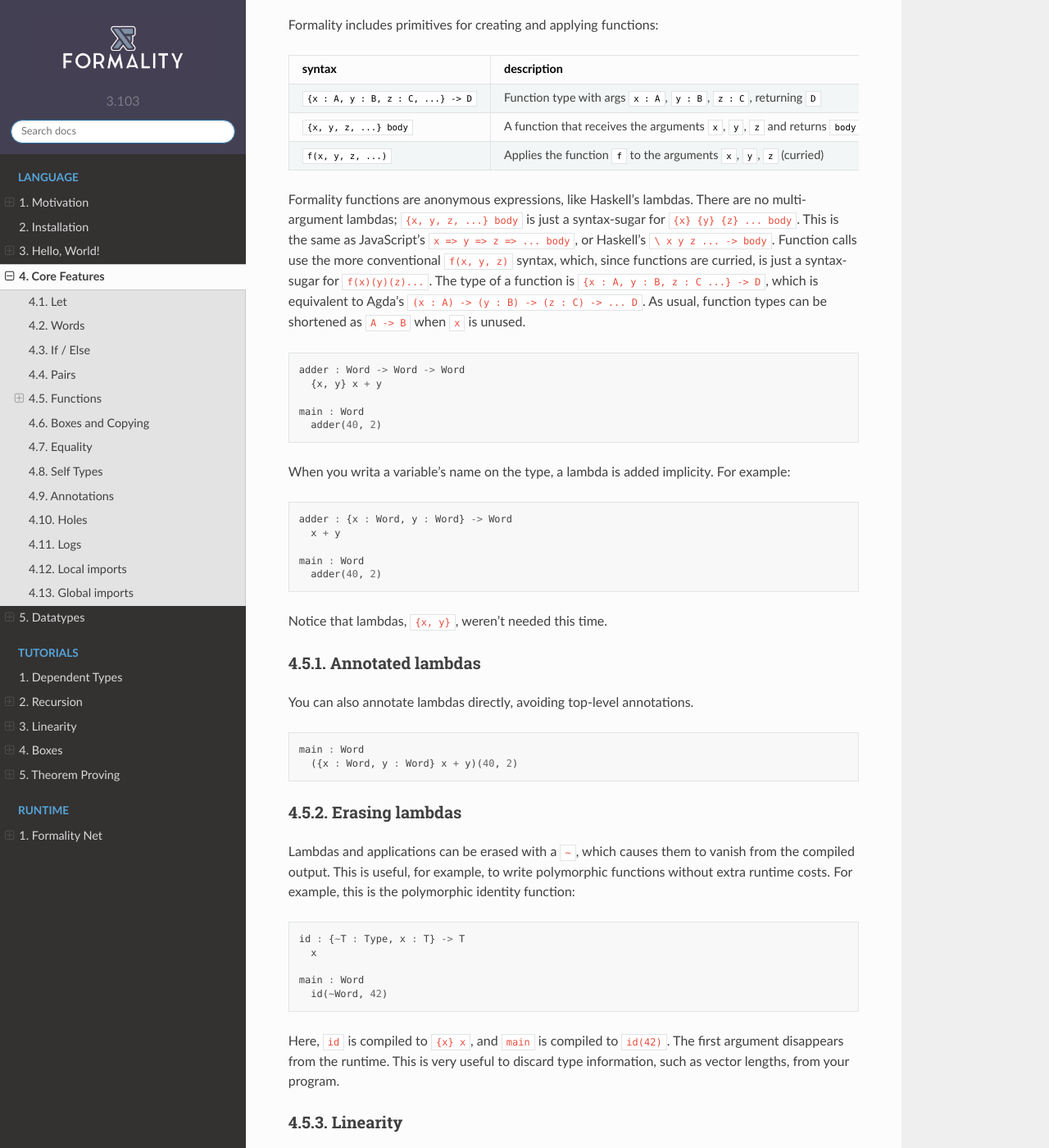
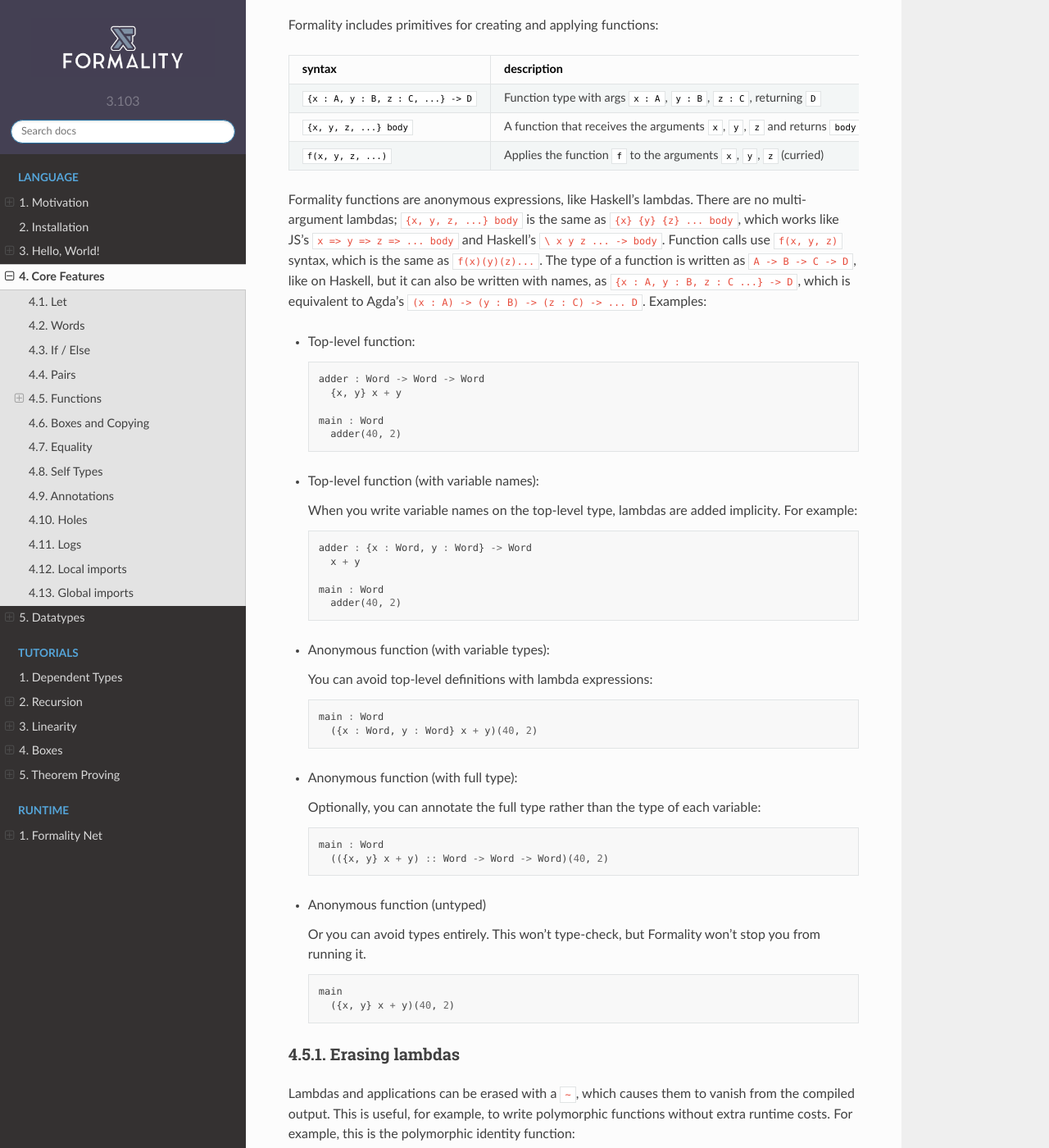
Before and after one commit to Soonad/docs.formality-lang.org, a Sphinx documentation site: the page built from docs/source/language/4.Core-Features.md, in a window 1280 px wide and 1400 px high, scrolled down 3776 px. Shown: the whole window at 82% size. Built offline with Sphinx 7.4.7 and the Read the Docs theme 2.0.0, drawn with Linux system fonts in a browser that asks for light colours; pages that are not in the unit, such as notebooks, are missing from menus.

Commit message:
Improve functions section

````diff
--- a/docs/source/language/4.Core-Features.md
+++ b/docs/source/language/4.Core-Features.md
@@ -164,36 +164,56 @@ syntax | description
 `{x, y, z, ...} body` | A function that receives the arguments `x`, `y`, `z` and returns `body`
 `f(x, y, z, ...)` | Applies the function `f` to the arguments `x`, `y`, `z` (curried)
 
-Formality functions are anonymous expressions, like Haskell's lambdas. There are no multi-argument lambdas; `{x, y, z, ...} body` is just a syntax-sugar for `{x} {y} {z} ... body`. This is the same as JavaScript's `x => y => z => ... body`, or Haskell's `\ x y z ... -> body`. Function calls use the more conventional `f(x, y, z)` syntax, which, since functions are curried, is just a syntax-sugar for `f(x)(y)(z)...`. The type of a function is `{x : A, y : B, z : C ...} -> D`, which is equivalent to Agda's `(x : A) -> (y : B) -> (z : C) -> ... D`. As usual, function types can be shortened as `A -> B` when `x` is unused.
+Formality functions are anonymous expressions, like Haskell's lambdas. There are no multi-argument lambdas; `{x, y, z, ...} body` is the same as `{x} {y} {z} ... body`, which works like JS's `x => y => z => ... body` and Haskell's `\ x y z ... -> body`. Function calls use `f(x, y, z)` syntax, which is the same as `f(x)(y)(z)...`. The type of a function is written as `A -> B -> C -> D`, like on Haskell, but it can also be written with names, as `{x : A, y : B, z : C ...} -> D`, which is equivalent to Agda's `(x : A) -> (y : B) -> (z : C) -> ... D`. Examples:
 
-```javascript
-adder : Word -> Word -> Word
-  {x, y} x + y
+- Top-level function:
 
-main : Word
-  adder(40, 2)
-```
+    ```javascript
+    adder : Word -> Word -> Word
+      {x, y} x + y
 
-When you writa a variable's name on the type, a lambda is added implicity. For example:
+    main : Word
+      adder(40, 2)
+    ```
 
-```javascript
-adder : {x : Word, y : Word} -> Word
-  x + y
+- Top-level function (with variable names):
 
-main : Word
-  adder(40, 2)
-```
+    When you write variable names on the top-level type, lambdas are added implicity. For example:
 
-Notice that lambdas, `{x, y}`, weren't needed this time.
+    ```javascript
+    adder : {x : Word, y : Word} -> Word
+      x + y
 
-### Annotated lambdas
+    main : Word
+      adder(40, 2)
+    ```
 
-You can also annotate lambdas directly, avoiding top-level annotations.
+- Anonymous function (with variable types):
 
-```javascript
-main : Word
-  ({x : Word, y : Word} x + y)(40, 2)
-```
+    You can avoid top-level definitions with lambda expressions:
+
+    ```javascript
+    main : Word
+      ({x : Word, y : Word} x + y)(40, 2)
+    ```
+
+- Anonymous function (with full type):
+
+    Optionally, you can annotate the full type rather than the type of each variable:
+
+    ```javascript
+    main : Word
+      (({x, y} x + y) :: Word -> Word -> Word)(40, 2)
+    ```
+
+- Anonymous function (untyped)
+
+    Or you can avoid types entirely. This won't type-check, but Formality won't stop you from running it.
+
+    ```javascript
+    main
+      ({x, y} x + y)(40, 2)
+    ```
 
 ### Erasing lambdas
 
````
